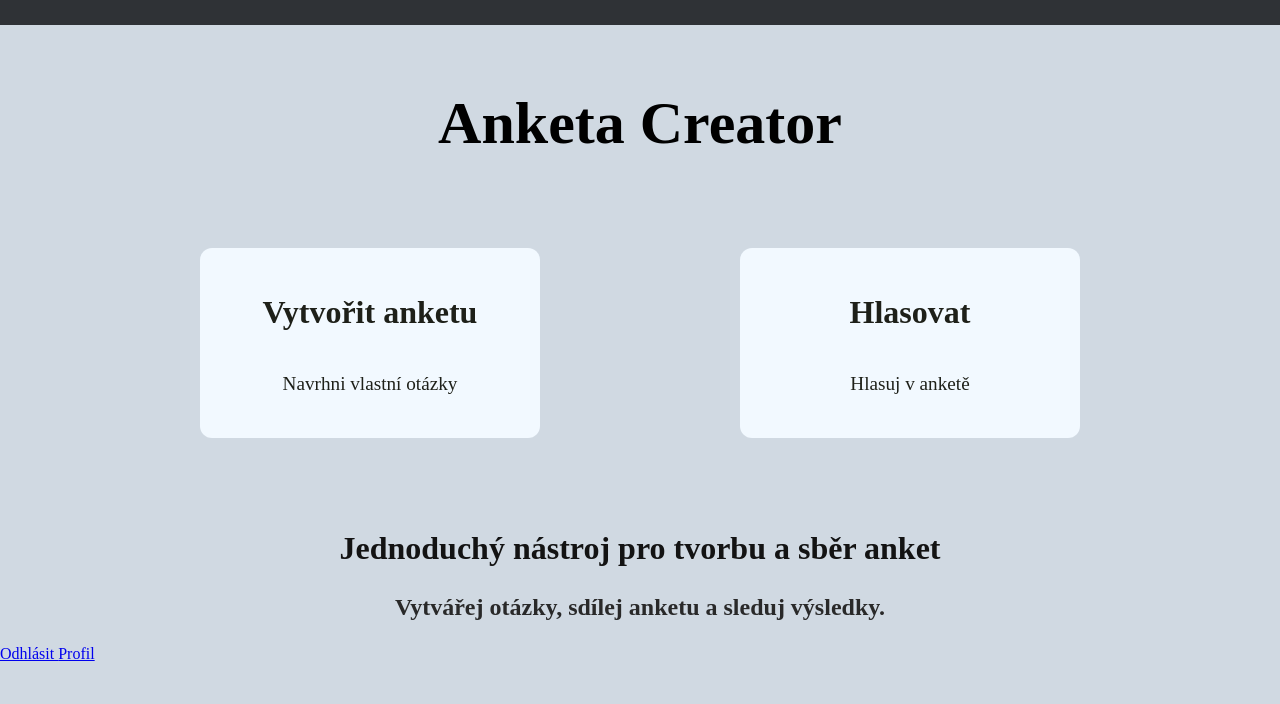
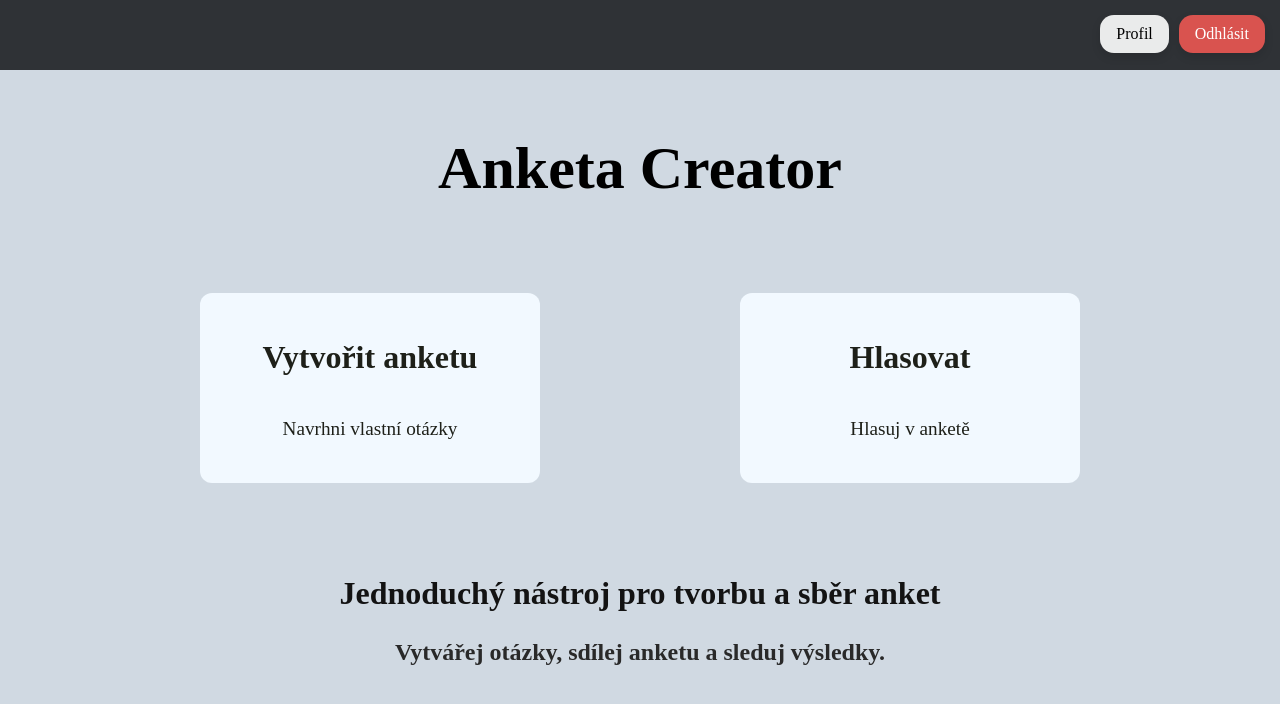
Before and after one commit to ondratan01/skola_projekt, a PHP site: page / in a window 1280 px wide. Shown: the top 704 px of the page. Run offline with PHP 8.4, Linux system fonts and the light colour scheme.

Commit message:
fallback

```diff
--- a/anketovy-system/dashboard/index-style.css
+++ b/anketovy-system/dashboard/index-style.css
@@ -8,7 +8,7 @@ header
   display: block;
   /* background-color: #1E2019; */
   background-color: #2f3236;
-  height: 25px;
+  height: 70px;
 }
 
 #h1
@@ -81,3 +81,62 @@ h3
     text-decoration: none;
     border-radius: 5px;
   }
+
+.top-right
+{
+    position: fixed;
+
+    top: 15px;
+    right: 15px;
+
+    display: flex;
+
+    gap: 10px;
+
+    z-index: 100;
+}
+
+
+
+.top-btn
+{
+    text-decoration: none;
+
+    background: rgba(255,255,255,0.9);
+
+    color: black;
+
+    padding: 10px 16px;
+
+    border-radius: 14px;
+
+    box-shadow:
+        0 4px 10px rgba(0,0,0,0.12);
+
+    transition: 0.2s;
+}
+
+
+
+.top-btn:hover
+{
+    transform: scale(1.03);
+
+    background: white;
+}
+
+
+
+.logout
+{
+    background: #d9534f;
+
+    color: white;
+}
+
+
+
+.logout:hover
+{
+    background: #c9302c;
+}
--- a/anketovy-system/dashboard/index.html
+++ b/anketovy-system/dashboard/index.html
@@ -40,13 +40,23 @@ Jednoduchý nástroj pro tvorbu a sběr anket
   Vytvářej otázky, sdílej anketu a sleduj výsledky.
 </h3>
 
-<a href="/skola_projekt/anketovy-system/registerLogin/logout.php">
-Odhlásit
-</a>
+<div class="top-right">
 
-<a href="/skola_projekt/anketovy-system/dashboard/profil.php">
-Profil
-</a>
+  <a
+    href="/skola_projekt/anketovy-system/dashboard/profil.php"
+    class="top-btn"
+  >
+    Profil
+  </a>
+
+  <a
+    href="/skola_projekt/anketovy-system/registerLogin/logout.php"
+    class="top-btn logout"
+  >
+    Odhlásit
+  </a>
+
+</div>
 
 
 
```
Also changed, not shown: anketovy-system/create/save-poll.php (+9 -0 lines), anketovy-system/dashboard/profil.php (+11 -0 lines), anketovy-system/results/smazat-anketu.php (+8 -0 lines), anketovy-system/dashboard/profil-style.css (line endings or trailing spaces).
